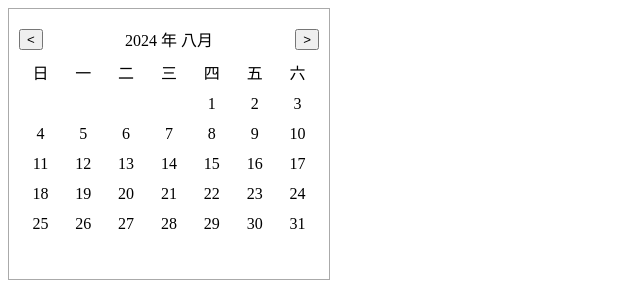
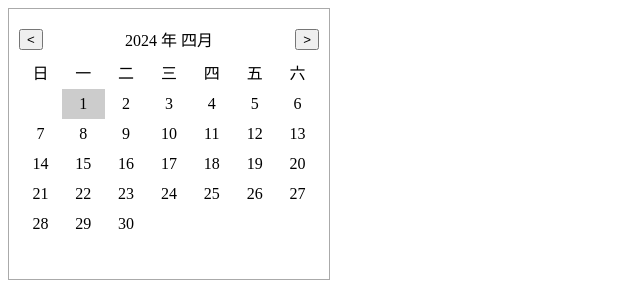
Before and after one commit to yk-a111y/react-comp, a React (Create React App) app: page / in a window 1280 px wide. Shown: the top 300 px of the page, without its empty margins (0-640 px from the left). Built offline with nearby package versions, Linux system fonts and the light colour scheme.

Commit message:
feat: mini-Calendar组件

```diff
--- a/package.json
+++ b/package.json
@@ -9,6 +9,7 @@
     "@types/jest": "^27.5.2",
     "@types/react": "^18.3.3",
     "@types/react-dom": "^18.3.0",
+    "ahooks": "^3.8.0",
     "craco-less": "^3.0.1",
     "react": "^18.3.1",
     "react-dom": "^18.3.1",
@@ -25,8 +26,7 @@
     "eslint": "eslint src --fix"
   },
   "eslintConfig": {
-    "extends": [
-    ]
+    "extends": []
   },
   "browserslist": {
     "production": [
--- a/src/App.tsx
+++ b/src/App.tsx
@@ -1,10 +1,23 @@
-import React from "react";
+import React, { useRef, useEffect } from "react";
+import { CalendarRef } from "./components/calendar-mini/index";
 import Calendar from "@/components/calendar-mini/index";
 
+const CalendarMini = React.forwardRef(Calendar);
+
 function App() {
+  const calendarRef = useRef<CalendarRef>(null);
+
+  useEffect(() => {
+    console.log(calendarRef.current?.getDate().toLocaleDateString());
+
+    setTimeout(() => {
+      calendarRef.current?.setDate(new Date(2024, 3, 1));
+    }, 3000);
+  }, []);
+
   return (
     <div className="App">
-      <Calendar />
+      <CalendarMini ref={calendarRef} />
     </div>
   );
 }
--- a/src/components/calendar-mini/index.less
+++ b/src/components/calendar-mini/index.less
@@ -18,7 +18,7 @@
     text-align: center;
     line-height: 30px;
   }
-  .day:hover {
+  .day:hover, .selected {
     background-color: #ccc;
     cursor: pointer;
   }
--- a/src/components/calendar-mini/index.tsx
+++ b/src/components/calendar-mini/index.tsx
@@ -1,4 +1,4 @@
-import React, { useState } from "react";
+import React, { useImperativeHandle, useState } from "react";
 import { monthNames } from "./constant";
 import "./index.less";
 
@@ -7,8 +7,29 @@ interface CalendarProps {
   onChange?: (date: Date) => void;
 }
 
-const Calendar: React.FC<CalendarProps> = () => {
-  const [date, setDate] = useState(new Date());
+export interface CalendarRef {
+  getDate: () => Date;
+  setDate: (date: Date) => void;
+}
+
+const Calendar: React.ForwardRefRenderFunction<CalendarRef, CalendarProps> = (
+  props,
+  ref
+) => {
+  const { defaultValue = new Date(), onChange } = props;
+
+  const [date, setDate] = useState(defaultValue);
+
+  useImperativeHandle(ref, () => {
+    return {
+      getDate() {
+        return date;
+      },
+      setDate(date: Date) {
+        setDate(date);
+      },
+    };
+  });
 
   const handlePreMonth = () => {
     const year = date.getFullYear();
@@ -41,11 +62,30 @@ const Calendar: React.FC<CalendarProps> = () => {
     }
 
     for (let i = 1; i <= daysCount; i++) {
-      days.push(
-        <div key={i} className="day">
-          {i}
-        </div>
-      );
+      const handleDateClick = () => {
+        // 拿到这一年这一月的第i天
+        const curDate = new Date(date.getFullYear(), date.getMonth(), i);
+        setDate(curDate);
+        // onChange是暴露在外面的回调函数，用于通知外部组件日期变更
+        onChange && onChange(curDate);
+      };
+      if (i === date.getDate()) {
+        days.push(
+          <div
+            key={i}
+            className="day selected"
+            onClick={() => handleDateClick()}
+          >
+            {i}
+          </div>
+        );
+      } else {
+        days.push(
+          <div key={i} className="day" onClick={() => handleDateClick()}>
+            {i}
+          </div>
+        );
+      }
     }
 
     return days;
```
Also changed, not shown: 1 other file (tests, documents, lock files or other folders).
